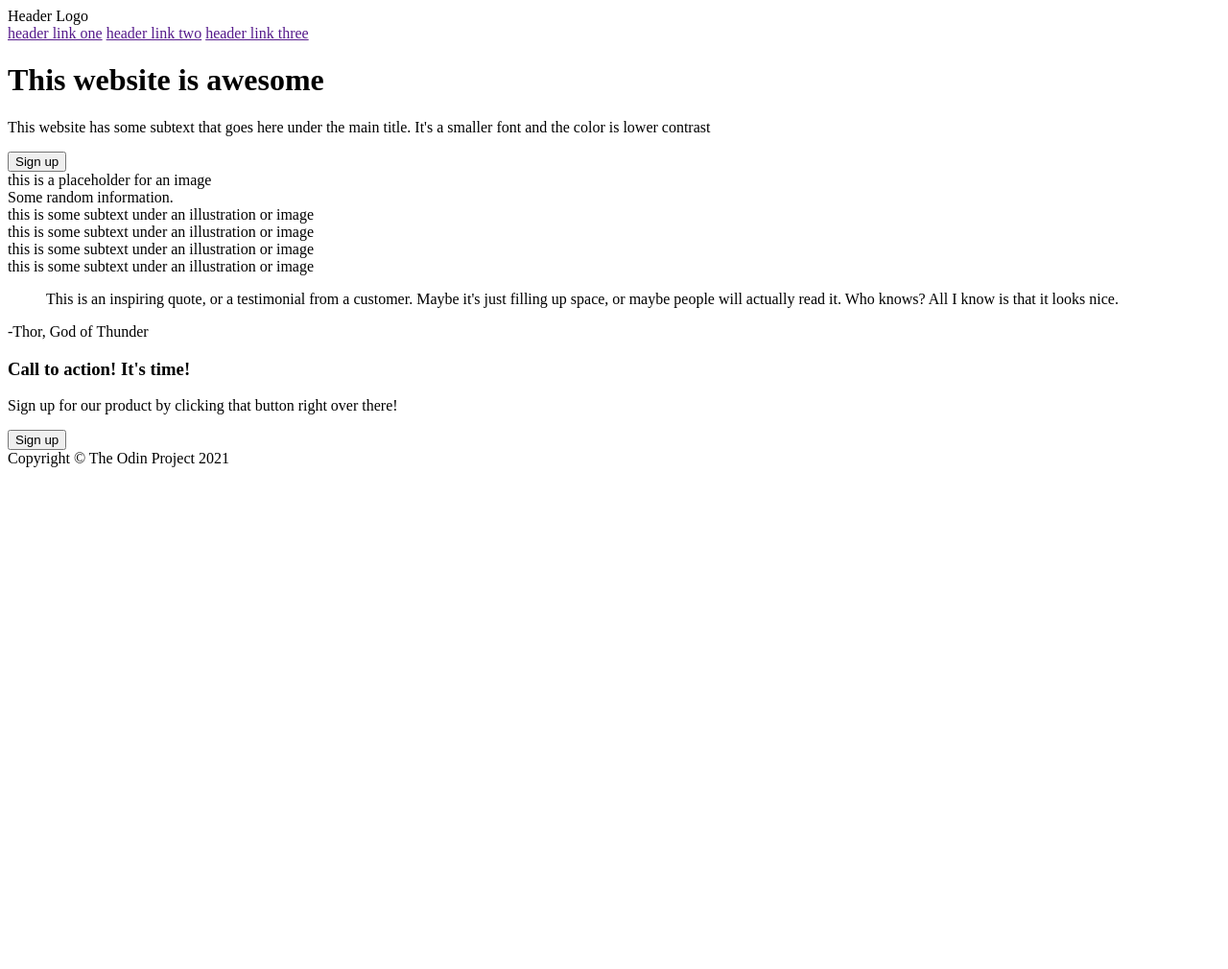
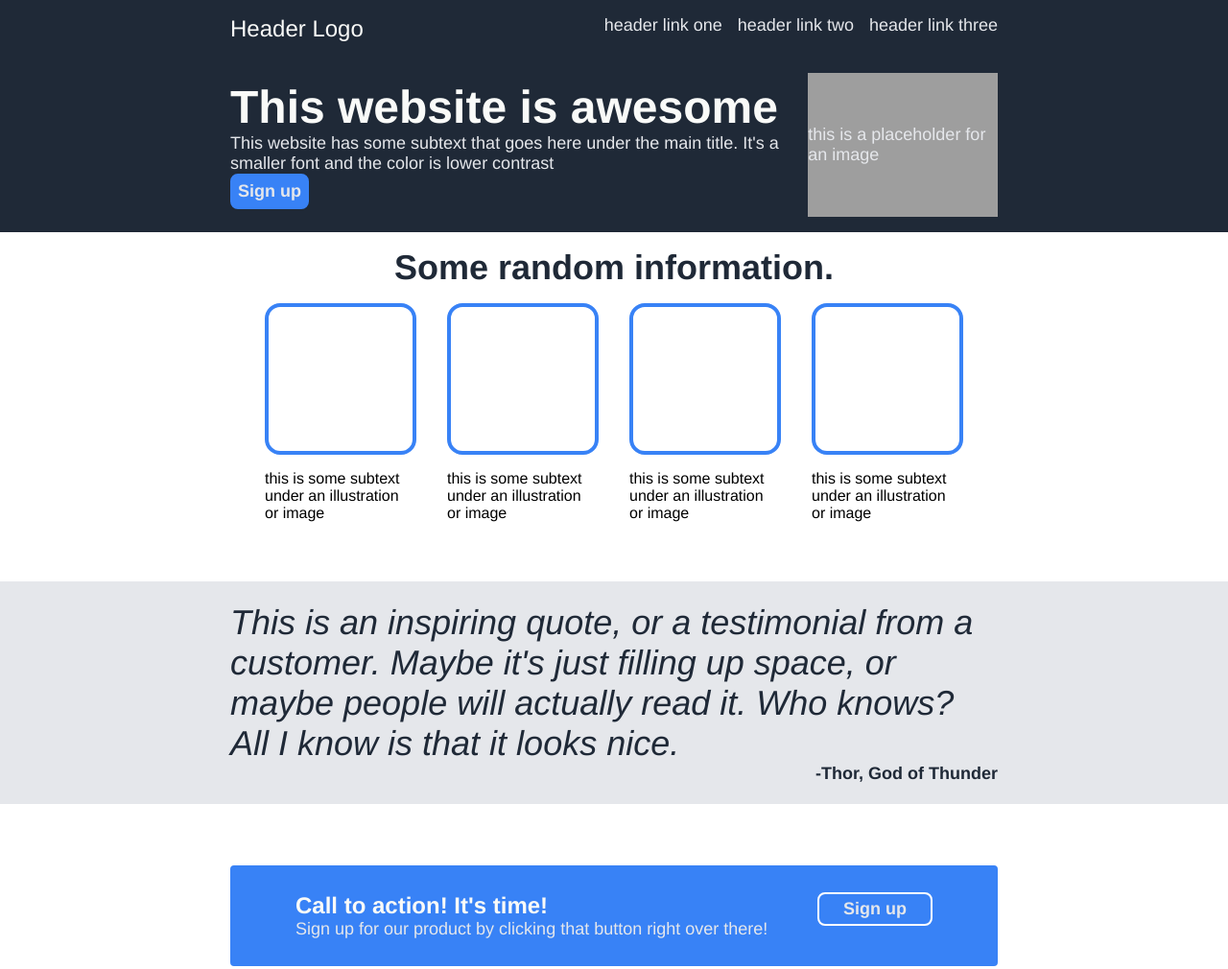
Before and after one commit to csinjin/landing-page, a plain HTML site: page index.html in a window 1280 px wide. Shown: the top 1010 px of the page at 96% size. Before the commit the page ends 800 px from the top, so only its background shows below. Drawn offline with Linux system fonts and the light colour scheme.

Commit message:
Complete landing page

```diff
--- a/index.html
+++ b/index.html
@@ -19,13 +19,13 @@
     </div>
     <div class="content">
         <div class="sign-up-container">
-            <div class="sign-up-text-container">
+            <div class="sign-up-text">
                 <h1>This website is awesome</h1>
                 <p>This website has some subtext that goes here under the main title. It's a smaller font and the color is lower contrast</p>
-                <button>Sign up</button>
+                <button class="sign-up-button1"><b>Sign up</b></button>
             </div>
-            <div class="sign-up-image-container">
-                this is a placeholder for an image
+            <div class="sign-up-image">
+                <p>this is a placeholder for an image</p>
             </div>
         </div>
         <div class="information-container">
@@ -34,34 +34,38 @@
             </div>
             <div class="information-images">
                 <div class="information-subsection">
-                    <div></div>
-                    this is some subtext under an illustration or image
+
                 </div>
                 <div class="information-subsection">
-                    <div></div>
-                    this is some subtext under an illustration or image
+
                 </div>
                 <div class="information-subsection">
-                    <div></div>
-                    this is some subtext under an illustration or image
+
                 </div>
                 <div class="information-subsection">
-                    <div></div>
-                    this is some subtext under an illustration or image
+
                 </div>
+            </div>
+            <div class="information-text">
+                <span>this is some subtext under an illustration or image</span>
+                <span>this is some subtext under an illustration or image</span>
+                <span>this is some subtext under an illustration or image</span>
+                <span>this is some subtext under an illustration or image</span>
             </div>
         </div>
         <div class="quote-container">
             <blockquote>This is an inspiring quote, or a testimonial from a customer. Maybe it's just filling up space, or maybe people will actually read it. Who knows? All I know is that it looks nice.</blockquote>
-            <p>-Thor, God of Thunder</p>
+            <p class="quote-author"><b>-Thor, God of Thunder</b></p>
         </div>
-        <div class="cta-container"> <!--Call to action container-->
-            <div class="cta-text">
-                <h3>Call to action! It's time!</h3>
-                <p>Sign up for our product by clicking that button right over there!</p>
-            </div>
-            <div class="cta-button">
-                <button>Sign up</button>
+        <div class="cta"> <!--Call to action container-->
+            <div class="cta-container">
+                <div class="cta-text">
+                    <h3>Call to action! It's time!</h3>
+                    <p>Sign up for our product by clicking that button right over there!</p>
+                </div>
+                <div>
+                    <button class="cta-button"><b>Sign up</b></button>
+                </div>
             </div>
         </div>
     </div>
--- a/styles.css
+++ b/styles.css
@@ -0,0 +1,195 @@
+* {
+    margin: 0;
+    padding: 0;
+    font-family:'Franklin Gothic Medium', 'Arial Narrow', Arial, sans-serif
+}
+
+body {
+    display: flex;
+    flex-direction: column;
+    height: 100vh;
+}
+
+h1 {
+    font-size: 48px;
+    color: #F9FAF8;
+    font-weight: 900;
+}
+
+a {
+    text-decoration: none;
+}
+
+p,
+a,
+.sign-up-image,
+.sign-up-button1,
+.information-subsection,
+.cta-button,
+footer {
+    font-size: 18px;
+    color: #E5E7EB;
+}
+
+.header,
+.sign-up-container,
+.information-container,
+.quote-container,
+.cta,
+.footer {
+    padding: 16px 240px;
+}
+
+.content {
+    flex: 1;
+    display: flex;
+    flex-direction: column;
+}
+
+.header {
+    display: flex;
+    justify-content: space-between;
+}
+
+.header-logo,
+h3 {
+    font-size: 24px;
+    color: #F9FAF8;
+}
+
+.header-links {
+    display: flex;
+    gap: 16px;
+}
+
+.header,
+.sign-up-container,
+.footer {
+    background-color: #1F2937;
+}
+
+.sign-up-container {
+    display: flex;
+    justify-content: space-between;
+    align-items: center;
+}
+
+.sign-up-button1 {
+    background-color: #3882F6;
+    border: #3882F6;
+    border-width: 8px;
+    border-radius: 8px;
+    border-style: solid;
+}
+
+.sign-up-image {
+    background-color: #9e9e9e;
+    width: 300px;
+    height: 150px;
+    display: flex;
+    justify-content: center;
+    align-items: center;
+}
+
+.information-container {
+    display: flex;
+    flex-direction: column;
+    justify-content: center;
+    align-items: center;
+    padding: 16px;
+}
+
+.information-header {
+    font-size: 36px;
+    color: #1F2937;
+    font-weight: 900;
+}
+
+.information-images {
+    display: flex;
+    gap: 32px;
+    padding: 16px;
+}
+
+.information-subsection {
+    border:#3882F6;
+    border-width: 4px;
+    border-radius: 16px;
+    border-style: solid;
+    width: 150px;
+    height: 150px;
+}
+
+.information-text {
+    display: flex;
+    width: 728px;
+    height: 100px;
+    gap: 32px;
+}
+
+.quote-container {
+    display: flex;
+    flex-direction: column;
+    justify-content: center;
+    background-color: #E5E7EB;
+    height: 200px;
+}
+
+blockquote {
+    font-size: 36px;
+    font-style: italic;
+    font-weight: 100;
+    color: #1F2937;
+}
+
+.quote-author {
+    font-size: 18px;
+    color: #1F2937;
+    align-self: flex-end;
+}
+
+.cta {
+    display: flex;
+    justify-content: center;
+    align-items: center;
+    padding-top: 64px;
+    padding-bottom: 64px;
+}
+
+.cta-container {
+    width: 750px;
+    border:#3882F6;
+    border-width: 4px;
+    border-radius: 4px;
+    border-style: solid;
+    background-color: #3882F6;
+    padding: 24px;
+    display: flex;
+    justify-content: space-between;
+}
+
+.cta-text {
+    padding-left: 40px;
+    padding-right: 40px;
+}
+
+div > .cta-button {
+    margin-right: 40px;
+}
+
+.cta-button {
+    width: 120px;
+    height: 35px;
+    background-color: #3882F6;
+    border-color: white;
+    border-width: 2px;
+    border-radius: 8px;
+    border-style: solid;
+}
+
+.footer {
+    min-height: 50px;
+    display: flex;
+    justify-content: center;
+    align-items: center;
+}
```
